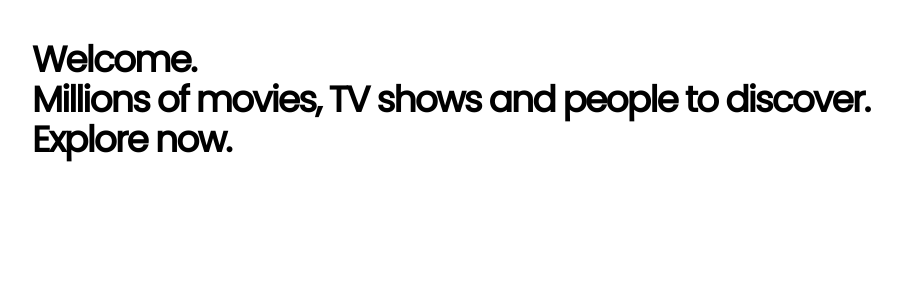
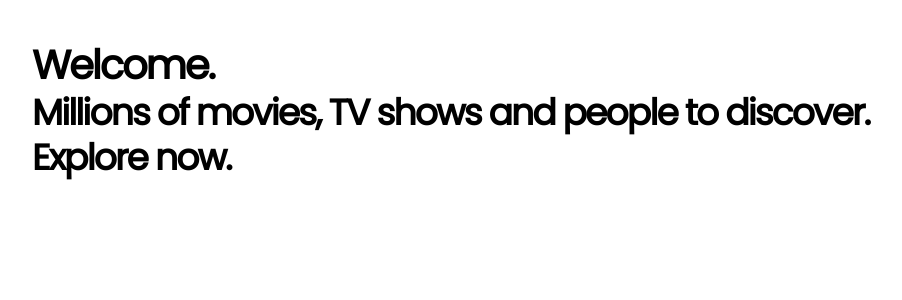
Before and after one commit to ghaly09/movie-gallery-FE-test, a Next.js app: page / in a window 1280 px wide. Shown: the top 300 px of the page, without its empty margins (76-978 px from the left). Built offline with nearby package versions, Linux system fonts and the light colour scheme.

Commit message:
refactory(header-title): change title, desc text and styles

```diff
--- a/src/components/Atoms/header-title.tsx
+++ b/src/components/Atoms/header-title.tsx
@@ -1,15 +1,19 @@
+import * as React from "react";
 import { headerTitleProps } from "@/src/utils/types";
-import React from "react";
 
 export default function HeaderTitle({
   headertitle,
   description,
 }: headerTitleProps) {
   return (
-    <h1 className="text-3xl font-extrabold leading-tight tracking-tighter md:text-4xl mb-4">
-      {headertitle}
-      <br className="hidden sm:inline" />
-      {description} <br /> Explore now.
-    </h1>
+    // Title and description for header with props headertitle and description
+    <div>
+      <h1 className="text-4xl font-extrabold leading-none md:leading-tight tracking-tighter md:text-[2.5rem] mb-2 md:mb-0">
+        {headertitle}
+      </h1>
+      <h2 className="text-2xl font-extrabold leading-1 md:leading-tight tracking-tighter md:text-4xl mb-4">
+        {description} <br /> Explore now.
+      </h2>
+    </div>
   );
 }
```
